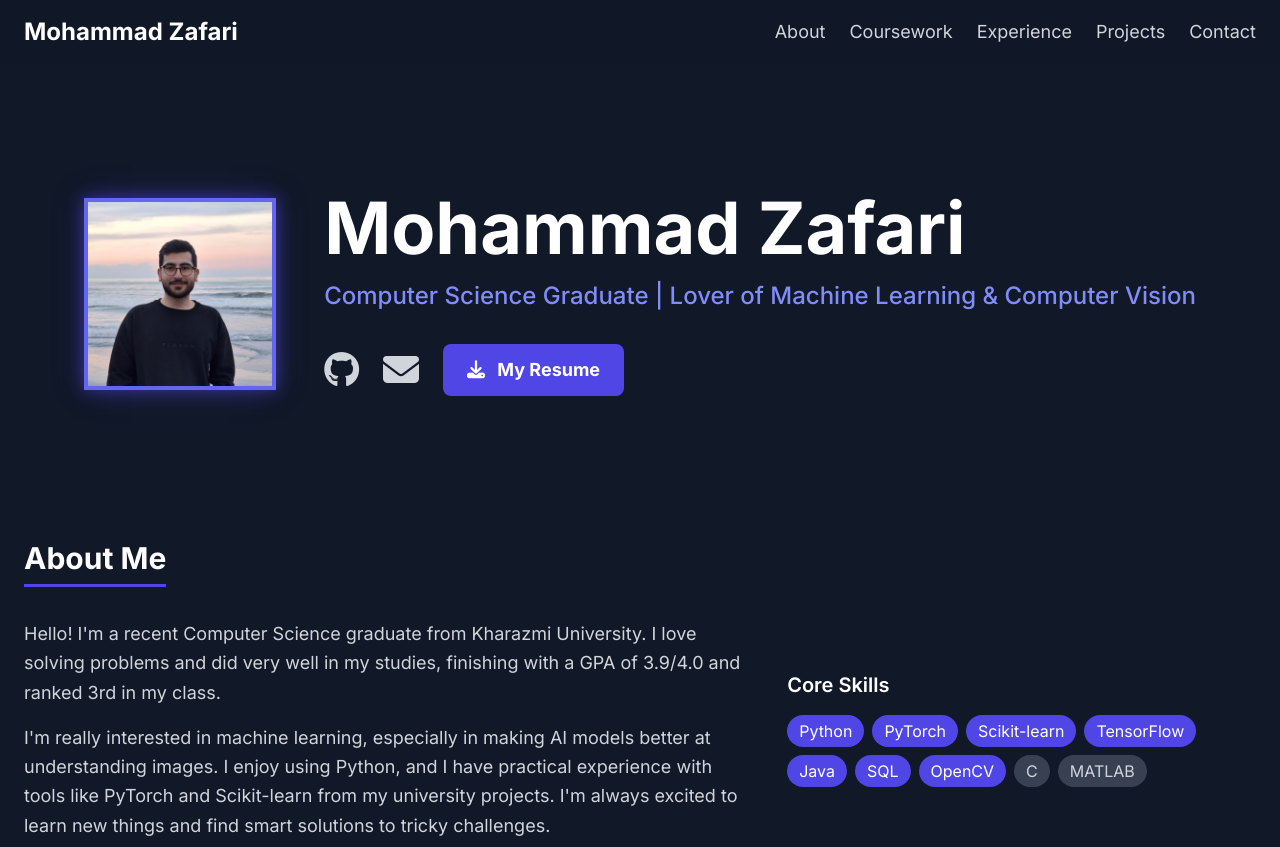
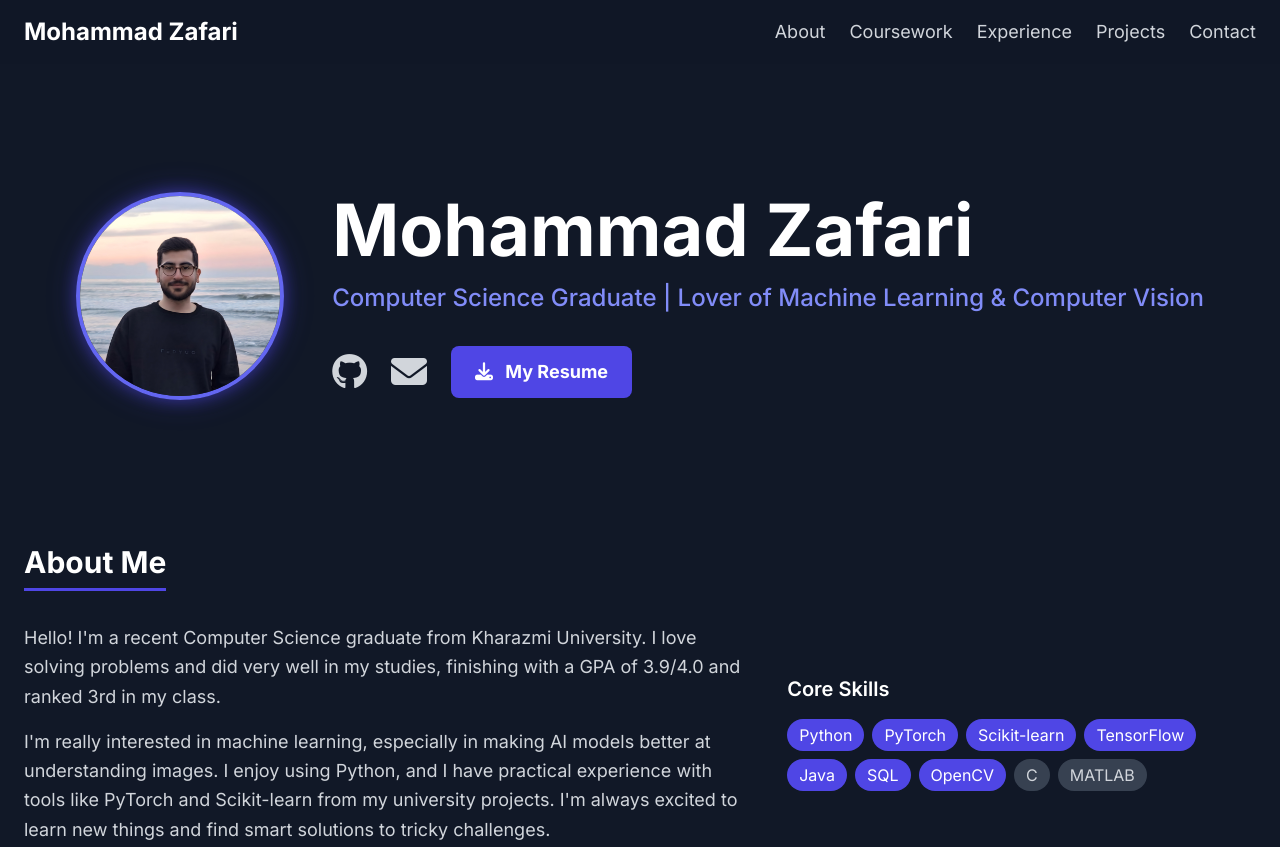
Before and after one commit to m-zafari/m-zafari.github.io, a plain HTML site: page index.html in a window 1280 px wide. Shown: the top 847 px of the page. Drawn offline with nearby package versions, Linux system fonts and the light colour scheme.

Commit message:
deploy: 2fefb9985f65096fd684235cc35df8254f8261df

```diff
--- a/index.html
+++ b/index.html
@@ -71,7 +71,7 @@
         <section id="hero" class="py-20">
             <div class="flex flex-col md:flex-row items-center justify-center gap-12">
                 <div class="flex-shrink-0">
-                    <img src="./mypicture.jpg" alt="Mohammad Zafari" class="w-48 h-48 rounded-10xl object-cover border-4 border-indigo-500 profile-image-glow">
+                    <img src="./mypicture.jpg" alt="Mohammad Zafari" class="w-52 h-52 rounded-full object-cover border-4 border-indigo-500 profile-image-glow">
                 </div>
                 <div class="text-center md:text-left">
                     <h1 class="text-5xl md:text-7xl font-extrabold text-white leading-tight">
```
